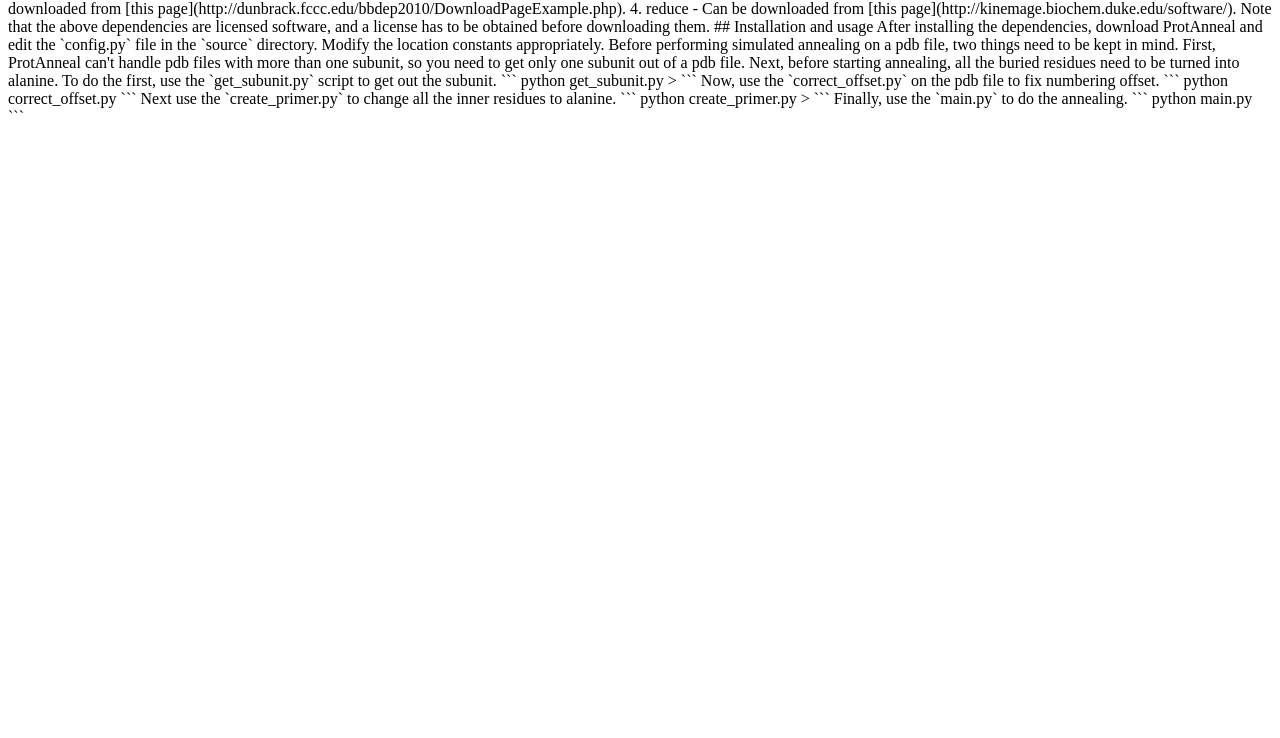
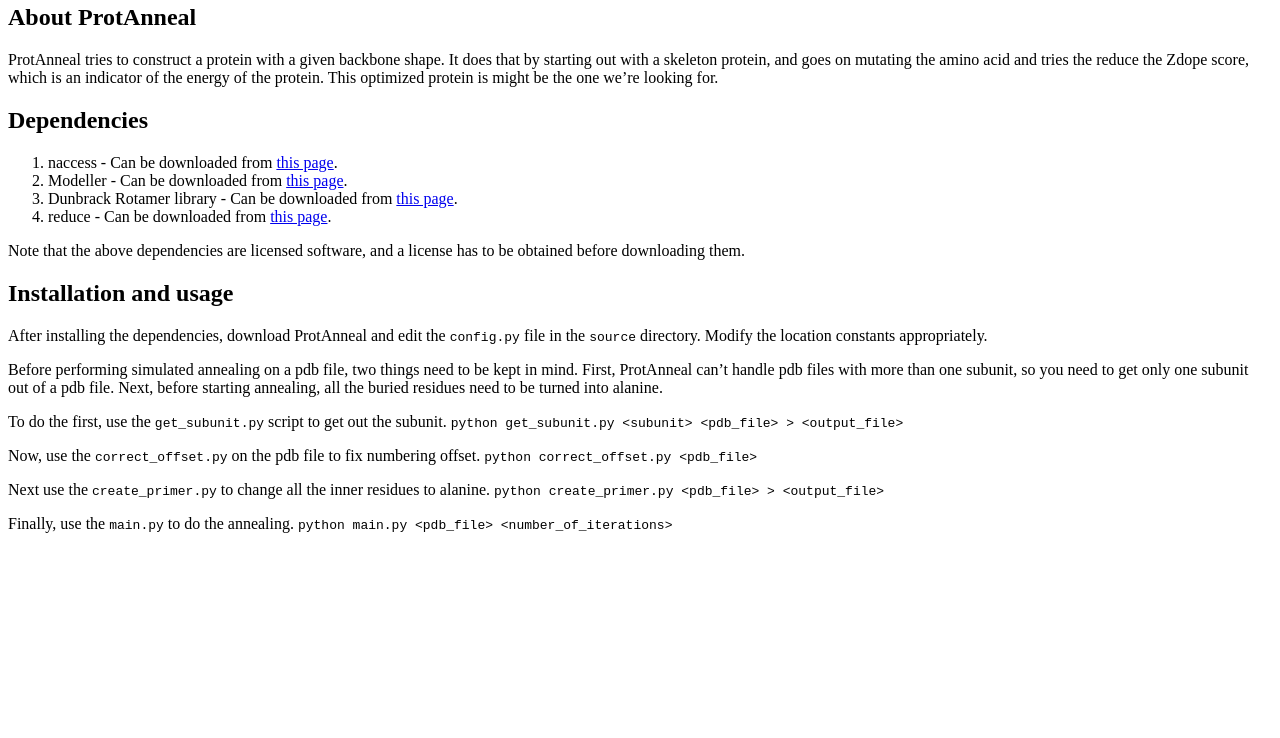
Before and after one commit to Bolt64/bolt64.github.io, a plain HTML site: page index.html in a window 1280 px wide. Shown: the part 62-800 px from the top of the page. Drawn offline with Linux system fonts and the light colour scheme.

Commit message:
Some more.

````diff
--- a/index.html
+++ b/index.html
@@ -1,49 +1,55 @@
-# ProtAnneal v0.11
+<h1>ProtAnneal v0.11</h1>
 
-## About ProtAnneal
-ProtAnneal tries to construct a protein with a given backbone shape. It
+<h2>About ProtAnneal</h2>
+
+<p>ProtAnneal tries to construct a protein with a given backbone shape. It
 does that by starting out with a skeleton protein, and goes on mutating the
 amino acid and tries the reduce the Zdope score, which is an indicator of the
-energy of the protein. This optimized protein is might be the one we're looking
-for.
+energy of the protein. This optimized protein is might be the one we&rsquo;re looking
+for.</p>
 
-## Dependencies
-1. naccess - Can be downloaded from [this
-   page](http://www.bioinf.manchester.ac.uk/naccess/).
-2. Modeller - Can be downloaded from [this page](https://salilab.org/modeller/).
-3. Dunbrack Rotamer library - Can be downloaded from [this
-   page](http://dunbrack.fccc.edu/bbdep2010/DownloadPageExample.php).
-4. reduce - Can be downloaded from [this
-   page](http://kinemage.biochem.duke.edu/software/).
+<h2>Dependencies</h2>
 
-Note that the above dependencies are licensed software, and a license has to be
-obtained before downloading them.
+<ol>
+<li>naccess - Can be downloaded from <a href="http://www.bioinf.manchester.ac.uk/naccess/">this
+page</a>.</li>
+<li>Modeller - Can be downloaded from <a href="https://salilab.org/modeller/">this page</a>.</li>
+<li>Dunbrack Rotamer library - Can be downloaded from <a href="http://dunbrack.fccc.edu/bbdep2010/DownloadPageExample.php">this
+page</a>.</li>
+<li>reduce - Can be downloaded from <a href="http://kinemage.biochem.duke.edu/software/">this
+page</a>.</li>
+</ol>
 
-## Installation and usage
-After installing the dependencies, download ProtAnneal and edit the `config.py`
-file in the `source` directory. Modify the location constants appropriately.
 
-Before performing simulated annealing on a pdb file, two things need to be kept
-in mind. First, ProtAnneal can't handle pdb files with more than one subunit,
+<p>Note that the above dependencies are licensed software, and a license has to be
+obtained before downloading them.</p>
+
+<h2>Installation and usage</h2>
+
+<p>After installing the dependencies, download ProtAnneal and edit the <code>config.py</code>
+file in the <code>source</code> directory. Modify the location constants appropriately.</p>
+
+<p>Before performing simulated annealing on a pdb file, two things need to be kept
+in mind. First, ProtAnneal can&rsquo;t handle pdb files with more than one subunit,
 so you need to get only one subunit out of a pdb file. Next, before starting
-annealing, all the buried residues need to be turned into alanine.
+annealing, all the buried residues need to be turned into alanine.</p>
 
-To do the first, use the `get_subunit.py` script to get out the subunit.
-```
-python get_subunit.py <subunit> <pdb_file> > <output_file>
-```
+<p>To do the first, use the <code>get_subunit.py</code> script to get out the subunit.
+<code>
+python get_subunit.py &lt;subunit&gt; &lt;pdb_file&gt; &gt; &lt;output_file&gt;
+</code></p>
 
-Now, use the `correct_offset.py` on the pdb file to fix numbering offset.
-```
-python correct_offset.py <pdb_file>
-```
+<p>Now, use the <code>correct_offset.py</code> on the pdb file to fix numbering offset.
+<code>
+python correct_offset.py &lt;pdb_file&gt;
+</code></p>
 
-Next use the `create_primer.py` to change all the inner residues to alanine.
-```
-python create_primer.py <pdb_file> > <output_file>
-```
+<p>Next use the <code>create_primer.py</code> to change all the inner residues to alanine.
+<code>
+python create_primer.py &lt;pdb_file&gt; &gt; &lt;output_file&gt;
+</code></p>
 
-Finally, use the `main.py` to do the annealing.
-```
-python main.py <pdb_file> <number_of_iterations>
-```
+<p>Finally, use the <code>main.py</code> to do the annealing.
+<code>
+python main.py &lt;pdb_file&gt; &lt;number_of_iterations&gt;
+</code></p>
````
